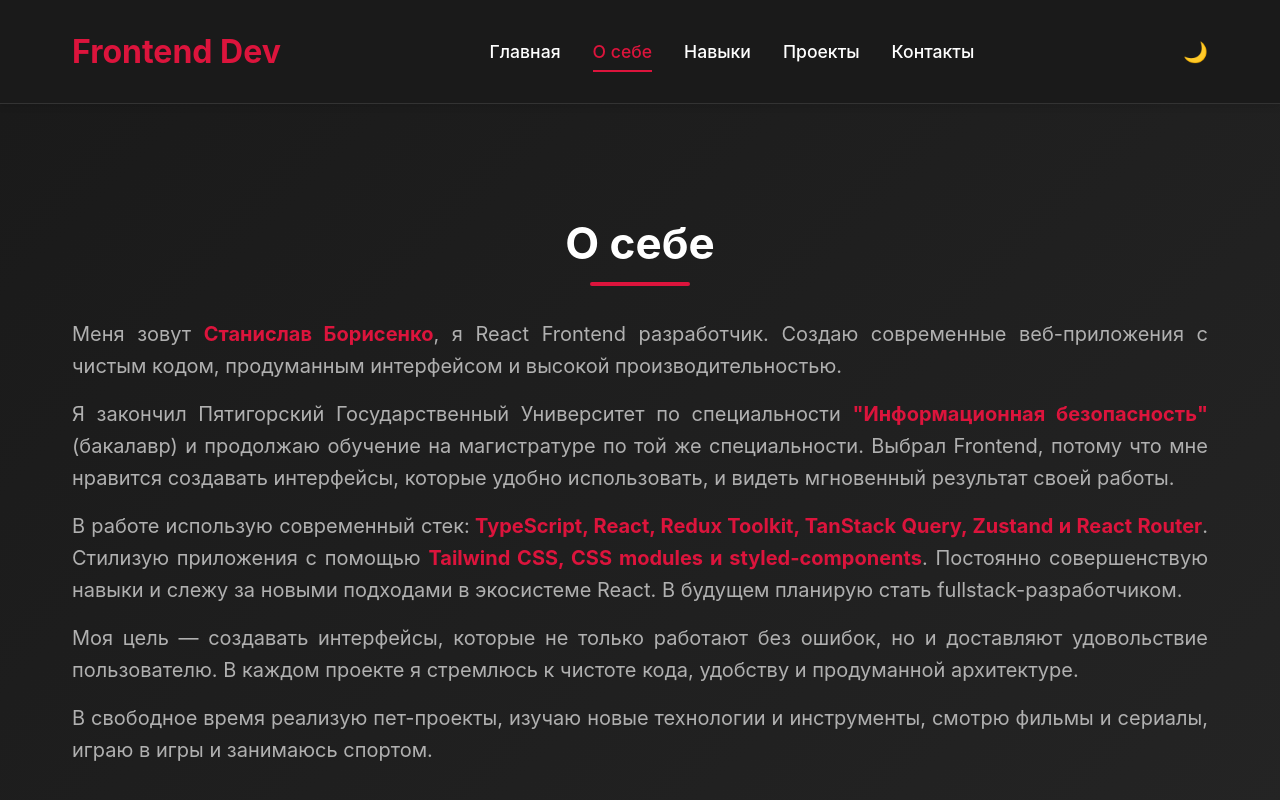
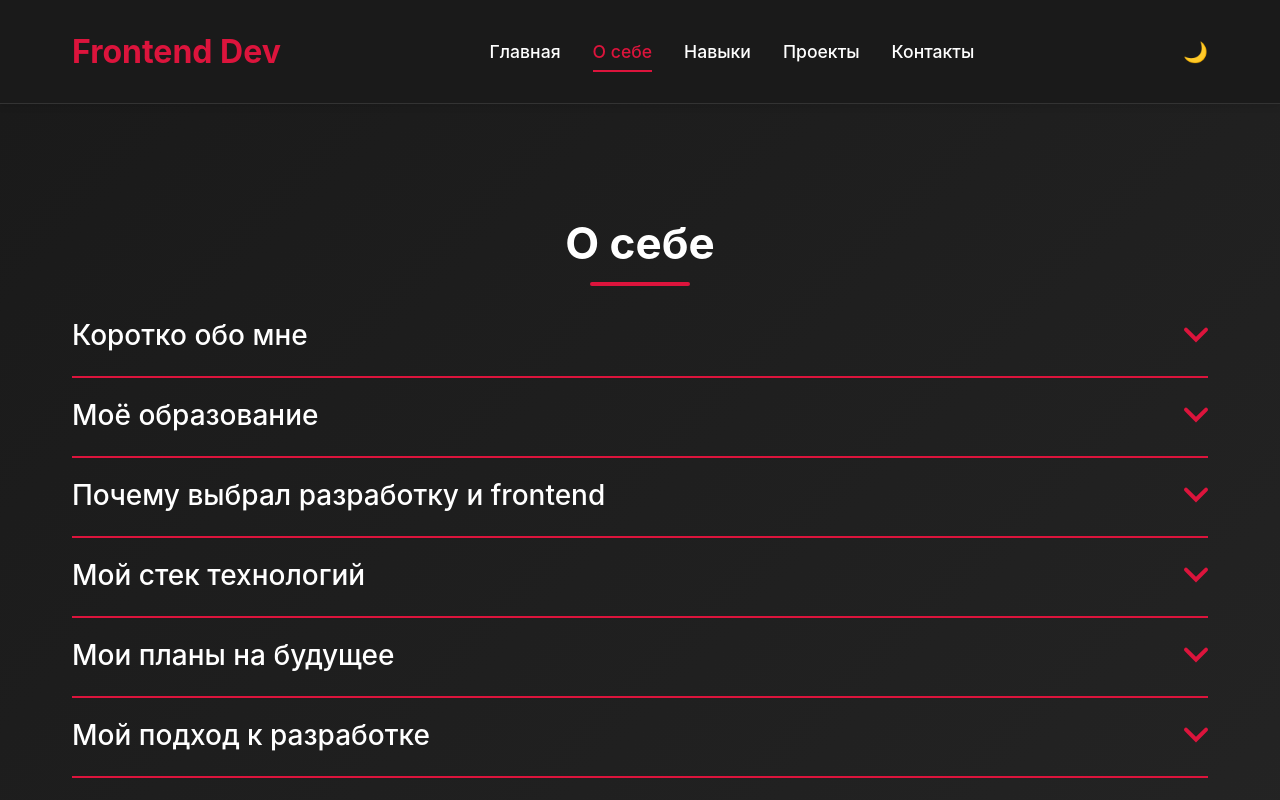
Before and after one commit to stanislav-sbone/Portfolio, a React (Vite) app: page /about in a window 1280 px wide. Shown: the top 800 px of the page. Built offline with nearby package versions, Linux system fonts and the light colour scheme; no server answers.

Commit message:
feat(about): replace text list with accordion

```diff
--- a/src/pages/About/About.module.css
+++ b/src/pages/About/About.module.css
@@ -39,20 +39,73 @@
 .content {
   display: flex;
   align-items: center;
+  justify-content: center;
   gap: 5rem;
+  padding-bottom: 4rem;
 }
 
-.textBlock {
+.accordion {
   display: flex;
   flex-direction: column;
-  gap: 1rem;
+  gap: 1.25rem;
 }
 
-.text {
+.accordionItem:not(:last-child) {
+  border-bottom: 2px solid var(--accent-color);
+  padding-bottom: 1rem;
+}
+
+.accordionHeader {
+  display: flex;
+  align-items: center;
+  justify-content: space-between;
+  margin-bottom: 0.5rem;
+  gap: 1.5rem;
+  cursor: pointer;
+  width: 100%;
+  transition: opacity 0.2s ease;
+}
+
+.accordionHeader:hover {
+  opacity: 0.7;
+}
+
+.accordionTitle {
+  font-size: 1.75rem;
+  font-weight: 500;
+  color: var(--text-primary);
+}
+
+.arrowDown {
+  width: 1.5rem;
+  height: 1.5rem;
+  color: var(--accent-color);
+  transition: transform 0.3s ease;
+  flex-shrink: 0;
+}
+
+.arrowRotated {
+  transform: rotate(180deg);
+}
+
+.textContainer {
+  max-height: 0;
+  overflow: hidden;
+  transition:
+    max-height 0.3s ease,
+    padding 0.3s ease;
+  padding: 0;
+}
+
+.textContainerOpened {
+  max-height: 500px;
+  padding-top: 0.5rem;
+}
+
+.accordionText {
   font-size: 1.25rem;
   color: var(--text-secondary);
   line-height: 1.6;
-  text-align: justify;
 }
 
 .highlight {
--- a/src/pages/About/AboutData.tsx
+++ /dev/null
@@ -1,64 +0,0 @@
-import styles from './About.module.css';
-
-export const aboutParagraphs = [
-  {
-    key: 'about_text_1',
-    text: (
-      <>
-        Меня зовут <span className={styles.highlight}>Станислав Борисенко</span>
-        , я React Frontend разработчик. Создаю современные веб-приложения с
-        чистым кодом, продуманным интерфейсом и высокой производительностью.
-      </>
-    ),
-  },
-  {
-    key: 'about_text_2',
-    text: (
-      <>
-        Я закончил Пятигорский Государственный Университет по специальности{' '}
-        <span className={styles.highlight}>"Информационная безопасность"</span>{' '}
-        (бакалавр) и продолжаю обучение на магистратуре по той же специальности.
-        Выбрал Frontend, потому что мне нравится создавать интерфейсы, которые
-        удобно использовать, и видеть мгновенный результат своей работы.
-      </>
-    ),
-  },
-  {
-    key: 'about_text_3',
-    text: (
-      <>
-        В работе использую современный стек:
-        <span className={styles.highlight}>
-          {' '}
-          TypeScript, React, Redux Toolkit, TanStack Query, Zustand и React
-          Router
-        </span>
-        . Стилизую приложения с помощью{' '}
-        <span className={styles.highlight}>
-          Tailwind CSS, CSS modules и styled-components
-        </span>
-        . Постоянно совершенствую навыки и слежу за новыми подходами в
-        экосистеме React. В будущем планирую стать fullstack-разработчиком.
-      </>
-    ),
-  },
-  {
-    key: 'about_text_4',
-    text: (
-      <>
-        Моя цель — создавать интерфейсы, которые не только работают без ошибок,
-        но и доставляют удовольствие пользователю. В каждом проекте я стремлюсь
-        к чистоте кода, удобству и продуманной архитектуре.
-      </>
-    ),
-  },
-  {
-    key: 'about_text_5',
-    text: (
-      <>
-        В свободное время реализую пет-проекты, изучаю новые технологии и
-        инструменты, смотрю фильмы и сериалы, играю в игры и занимаюсь спортом.
-      </>
-    ),
-  },
-];
--- /dev/null
+++ b/src/pages/About/Accordion.tsx
@@ -0,0 +1,49 @@
+import type { FC, ReactElement } from 'react';
+import styles from './About.module.css';
+
+interface AccordionItemProps {
+  id: string;
+  title: string;
+  text: ReactElement;
+  isOpened: boolean;
+  onToggle: (id: string) => void;
+}
+
+const AccordionItem: FC<AccordionItemProps> = ({
+  id,
+  title,
+  text,
+  isOpened,
+  onToggle,
+}) => {
+  const handleClick = () => {
+    onToggle(id);
+  };
+
+  return (
+    <div className={styles.accordionItem}>
+      <button className={styles.accordionHeader} onClick={handleClick}>
+        <h3 className={styles.accordionTitle}>{title}</h3>
+        <svg
+          className={`${styles.arrowDown} ${isOpened ? styles.arrowRotated : ''}`}
+          viewBox="0 0 30.727 30.727"
+          width="24"
+          height="24"
+          fill="currentColor"
+        >
+          <path
+            d="M29.994,10.183L15.363,24.812L0.733,10.184c-0.977-0.978-0.977-2.561,0-3.536c0.977-0.977,2.559-0.976,3.536,0
+            l11.095,11.093L26.461,6.647c0.977-0.976,2.559-0.976,3.535,0C30.971,7.624,30.971,9.206,29.994,10.183z"
+          />
+        </svg>
+      </button>
+      <div
+        className={`${styles.textContainer} ${isOpened ? styles.textContainerOpened : ''}`}
+      >
+        <div className={styles.accordionText}>{text}</div>
+      </div>
+    </div>
+  );
+};
+
+export default AccordionItem;
--- /dev/null
+++ b/src/pages/About/AccordionData.tsx
@@ -0,0 +1,100 @@
+import type { ReactElement } from 'react';
+import styles from './About.module.css';
+
+interface AccordionData {
+  key: string;
+  title: string;
+  text: ReactElement;
+}
+
+export const accordionData: AccordionData[] = [
+  {
+    key: 'accordion_block_1',
+    title: 'Коротко обо мне',
+    text: (
+      <>
+        Меня зовут <span className={styles.highlight}>Станислав Борисенко</span>
+        , я React Frontend разработчик. Создаю современные веб-приложения с
+        чистым кодом, продуманным интерфейсом и высокой производительностью.
+      </>
+    ),
+  },
+  {
+    key: 'accordion_block_2',
+    title: 'Моё образование',
+    text: (
+      <>
+        Я закончил Пятигорский Государственный Университет по специальности{' '}
+        <span className={styles.highlight}>"Информационная безопасность"</span>{' '}
+        (бакалавр) и продолжаю обучение на магистратуре по той же специальности.
+      </>
+    ),
+  },
+  {
+    key: 'accordion_block_3',
+    title: 'Почему выбрал разработку и frontend',
+    text: (
+      <>
+        С раннего возраста нравится взаимодействовать с компьютером, разработка
+        понравилась, когда впервые начал изучать Python и писать простые
+        алгоритмы. Выбрал Frontend, потому что мне нравится создавать
+        интерфейсы, которые удобно использовать, и мгновенно видеть результат
+        своей работы.
+      </>
+    ),
+  },
+  {
+    key: 'accordion_block_4',
+    title: 'Мой стек технологий',
+    text: (
+      <>
+        В работе использую современный стек:
+        <span className={styles.highlight}>
+          {' '}
+          TypeScript, React, Redux Toolkit, TanStack Query, Zustand и React
+          Router
+        </span>
+        . Стилизую приложения с помощью{' '}
+        <span className={styles.highlight}>
+          Tailwind CSS, CSS modules и styled-components
+        </span>
+        . Постоянно совершенствую навыки и слежу за новыми подходами в
+        экосистеме React.
+      </>
+    ),
+  },
+  {
+    key: 'accordion_block_5',
+    title: 'Мои планы на будущее',
+    text: (
+      <>
+        Моя ближайшая цель — вырасти до уровня senior-разработчика во frontend.
+        В дальнейшем планирую осваивать fullstack-направление, чтобы глубже
+        понимать продукт. Также в долгосрочной перспективе меня привлекают сферы
+        game development и web3.
+      </>
+    ),
+  },
+  {
+    key: 'accordion_block_6',
+    title: 'Мой подход к разработке',
+    text: (
+      <>
+        Моя цель — создавать интерфейсы, которые не только работают без ошибок,
+        но и доставляют удовольствие пользователю. В каждом проекте я стремлюсь
+        к чистоте кода, удобству и продуманной архитектуре.
+      </>
+    ),
+  },
+  {
+    key: 'accordion_block_7',
+    title: 'Чем занимаюсь в свободное время',
+    text: (
+      <>
+        Большую часть свободного времени я посвящаю пет-проектам и изучению
+        новых технологий — это мой основной способ профессионального роста. Для
+        отдыха предпочитаю фильмы, сериалы, видеоигры и спорт.
+      </>
+    ),
+  },
+];
--- a/src/pages/About/index.tsx
+++ b/src/pages/About/index.tsx
@@ -1,18 +1,38 @@
-import type { FC } from 'react';
+import { type FC, useState } from 'react';
+import { accordionData } from './AccordionData';
+import AccordionItem from './Accordion';
 import styles from './About.module.css';
-import { aboutParagraphs } from './AboutData';
 
 const About: FC = () => {
+  const [openedItems, setOpenedItems] = useState<Set<string>>(new Set());
+
+  const toggleItem = (key: string) => {
+    setOpenedItems((prev) => {
+      const newSet = new Set(prev);
+      if (newSet.has(key)) {
+        newSet.delete(key);
+      } else {
+        newSet.add(key);
+      }
+      return newSet;
+    });
+  };
+
   return (
     <section className={styles.about}>
       <div className={styles.container}>
         <h1 className={styles.title}>О себе</h1>
         <div className={styles.content}>
-          <div className={styles.textBlock}>
-            {aboutParagraphs.map((p) => (
-              <p key={p.key} className={styles.text}>
-                {p.text}
-              </p>
+          <div className={styles.accordion}>
+            {accordionData.map((item) => (
+              <AccordionItem
+                key={item.key}
+                id={item.key}
+                title={item.title}
+                text={item.text}
+                isOpened={openedItems.has(item.key)}
+                onToggle={toggleItem}
+              />
             ))}
           </div>
         </div>
```
Also changed, not shown: public/assets/arrow-down.svg (added).
